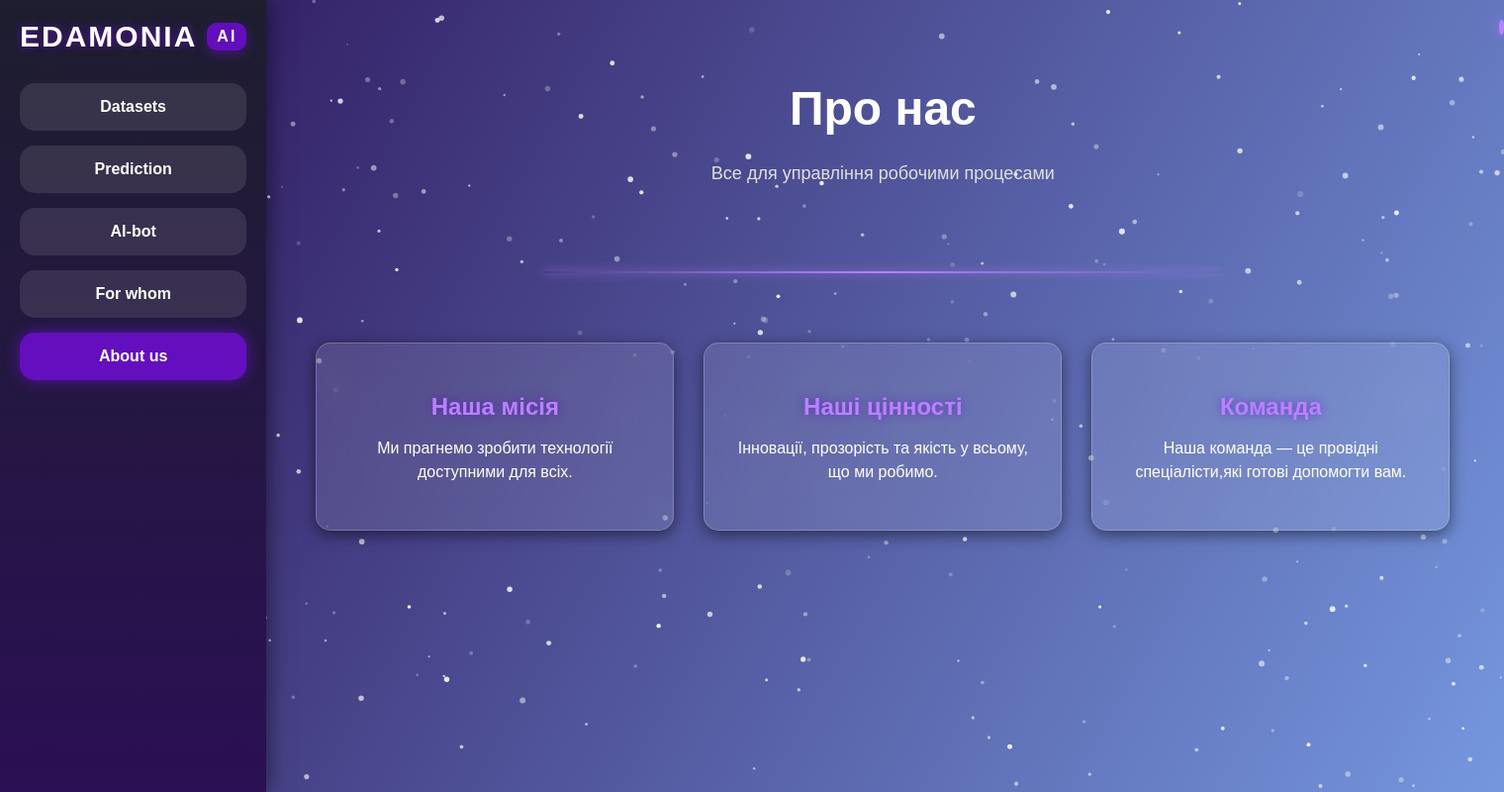
After one commit to Yura0Bodnar/Edamonia_FrontEnd, a FastAPI app: template templates/about_us.html in a window 1520 px wide. The commit adds this page. Shown: the whole page at 99% size. Run offline with FastAPI, Linux system fonts and the light colour scheme; the template is opened without the code that fills it, so the values that code supplies are empty.

```diff
--- /dev/null
+++ b/static/about_us.css
@@ -0,0 +1,185 @@
+/* Загальні стилі */
+body {
+    margin: 0;
+    padding: 0;
+    font-family: 'Poppins', sans-serif;
+    display: flex;
+    height: 100vh;
+    background: linear-gradient(120deg, #2b1055, #7597de);
+    color: white;
+    overflow: hidden;
+}
+
+
+/* Фонове полотно для зірок */
+#starCanvas {
+    position: fixed;
+    top: 0;
+    left: 0;
+    z-index: -1; /* За іншими елементами */
+}
+
+/* Ліва панель */
+.left-panel {
+    width: 20%;
+    background: linear-gradient(180deg, #1e1e2f, #2b1055);
+    display: flex;
+    flex-direction: column;
+    align-items: center;
+    padding: 20px;
+    box-shadow: 2px 0 20px rgba(0, 0, 0, 0.5);
+}
+
+.logo {
+    font-size: 26px;
+    font-weight: bold;
+    color: #fff;
+    margin-bottom: 30px;
+    text-transform: uppercase;
+    letter-spacing: 2px;
+    text-shadow: 0 0 8px rgba(100, 15, 189, 0.8);
+}
+
+.logo a {
+    display: flex;
+    align-items: center;
+    text-decoration: none;
+    gap: 10px;
+}
+
+.logo a:hover .logo-text, .logo a:hover .ai-badge {
+    transform: scale(1.1);
+    box-shadow: 0px 6px 15px rgba(100, 15, 189, 0.8);
+}
+
+.logo-text {
+    font-size: 30px;
+    font-weight: bold;
+    color: #ffffff;
+    text-transform: uppercase;
+    letter-spacing: 2px;
+}
+
+.ai-badge {
+    background-color: #640fbd;
+    color: white;
+    border-radius: 10px;
+    padding: 5px 10px;
+    font-size: 16px;
+    box-shadow: 0px 4px 12px rgba(100, 15, 189, 0.5);
+    transition: transform 0.3s ease, box-shadow 0.3s ease;
+}
+
+/* Навігація */
+.nav-menu {
+    width: 100%;
+}
+
+.nav-item {
+    display: block;
+    padding: 15px 20px;
+    margin-bottom: 15px;
+    text-decoration: none;
+    color: #fff;
+    font-weight: 600;
+    border-radius: 15px;
+    text-align: center;
+    background: rgba(255, 255, 255, 0.1);
+    transition: transform 0.3s ease, background 0.3s ease;
+}
+
+.nav-item:hover {
+    background: rgba(255, 255, 255, 0.3);
+    transform: scale(1.1);
+}
+
+.nav-item.active {
+    background: #640fbd;
+    color: white;
+    box-shadow: 0 0 15px rgba(100, 15, 189, 0.8);
+}
+header {
+    display: flex;
+    flex-direction: column;
+    align-items: center;
+    margin-bottom: 20px;
+}
+
+
+/* Стилі для основного контенту */
+.main-content {
+    flex: 1;
+    display: flex;
+    flex-direction: column;
+    align-items: center;
+    padding: 50px;
+}
+
+header h1 {
+    font-size: 48px;
+
+    margin-bottom: 10px;
+}
+
+header p {
+    font-size: 18px;
+    color: #e0e0e0;
+
+}
+
+/* Картки з футуристичним дизайном */
+.cards {
+    display: flex;
+    justify-content: space-around;
+    gap: 30px;
+    margin-top: 20px;
+}
+
+.card {
+    background: rgba(255, 255, 255, 0.1);
+    border: 1px solid rgba(255, 255, 255, 0.2);
+    backdrop-filter: blur(15px);
+    box-shadow: 0 4px 15px rgba(0, 0, 0, 0.5);
+    border-radius: 15px;
+    padding: 30px;
+    width: 300px;
+    text-align: center;
+    color: white;
+    transition: transform 0.5s ease, box-shadow 0.5s ease;
+}
+
+.card:hover {
+    transform: translateY(-15px) scale(1.05);
+    box-shadow: 0 0 20px rgba(100, 15, 189, 0.8), 0 0 30px rgba(100, 15, 189, 0.4);
+}
+
+.card h2 {
+    font-size: 24px;
+    margin-bottom: 10px;
+    color: #b882ff;
+    text-shadow: 0 0 10px rgba(100, 15, 189, 0.6);
+}
+
+.card p {
+    font-size: 16px;
+    line-height: 1.5;
+}
+
+.divider {
+    margin: 50px auto;
+    height: 2px;
+    width: 60%;
+    background: linear-gradient(90deg, transparent, #b882ff, transparent);
+    box-shadow: 0 0 10px rgba(184, 130, 255, 0.8);
+    animation: pulseGlow 2s infinite alternate;
+}
+
+.neon-dot {
+    width: 15px;
+    height: 15px;
+    background: #b882ff;
+    border-radius: 50%;
+    box-shadow: 0 0 15px #b882ff, 0 0 30px #8b5cf6;
+    animation: pulseDot 1.5s infinite alternate;
+    margin: 20px auto;
+}
--- /dev/null
+++ b/static/about_us.js
@@ -0,0 +1,69 @@
+const canvas = document.getElementById('starCanvas');
+const ctx = canvas.getContext('2d');
+
+canvas.width = window.innerWidth;
+canvas.height = window.innerHeight;
+
+const stars = [];
+const numStars = 150;
+
+// Клас для зірок
+class Star {
+    constructor() {
+        this.x = Math.random() * canvas.width;
+        this.y = Math.random() * canvas.height;
+        this.radius = Math.random() * 2 + 1; // Більші зірки
+        this.alpha = Math.random() * 0.8 + 0.2; // Прозорість від 0.2 до 1
+        this.speed = Math.random() * 0.5 + 0.2;
+    }
+
+    draw() {
+        ctx.save();
+        ctx.globalAlpha = this.alpha;
+        ctx.beginPath();
+        ctx.arc(this.x, this.y, this.radius, 0, Math.PI * 2);
+        ctx.fillStyle = 'rgba(255, 255, 255, 0.9)'; // Яскраві білі зірки
+        ctx.fill();
+        ctx.restore();
+    }
+
+    update() {
+        this.y += this.speed;
+        if (this.y > canvas.height) {
+            this.y = -this.radius;
+            this.x = Math.random() * canvas.width;
+        }
+    }
+}
+
+// Ініціалізація зірок
+function initStars() {
+    for (let i = 0; i < numStars; i++) {
+        stars.push(new Star());
+    }
+}
+
+// Анімація зірок
+function animateStars() {
+    ctx.clearRect(0, 0, canvas.width, canvas.height);
+    stars.forEach(star => {
+        star.update();
+        star.draw();
+    });
+    requestAnimationFrame(animateStars);
+}
+
+// Оновлення розміру canvas
+function resizeCanvas() {
+    canvas.width = window.innerWidth;
+    canvas.height = window.innerHeight;
+    stars.length = 0; // Очищення масиву зірок
+    initStars();
+}
+
+window.addEventListener('resize', resizeCanvas);
+
+// Виклик функцій
+resizeCanvas();
+initStars();
+animateStars();
--- /dev/null
+++ b/templates/about_us.html
@@ -0,0 +1,58 @@
+<!DOCTYPE html>
+<html lang="en">
+<head>
+    <meta charset="UTF-8">
+    <meta name="viewport" content="width=device-width, initial-scale=1.0">
+    <title>About us | EdamoniaAI</title>
+    <link rel="stylesheet" href="../static/about_us.css">
+</head>
+<body>
+    <!-- Фонові зірки -->
+    <canvas id="starCanvas"></canvas>
+
+    <!-- Ліва панель -->
+    <div class="left-panel">
+        <div class="logo">
+            <a href="index.html">
+                <span class="logo-text">Edamonia</span>
+                <span class="ai-badge">AI</span>
+            </a>
+        </div>
+        <nav class="nav-menu">
+            <a href="dataset.html" class="nav-item">Datasets</a>
+            <a href="prediction.html" class="nav-item">Prediction</a>
+            <a href="ai-bot.html" class="nav-item">AI-bot</a>
+            <a href="#" class="nav-item">For whom</a>
+            <a href="about_us.html" class="nav-item active">About us</a>
+        </nav>
+    </div>
+
+    <!-- Основний контент -->
+    <div class="main-content">
+        <header>
+            <h1>Про нас</h1>
+            <p>Все для управління робочими процесами</p>
+        </header>
+
+<div class="divider"></div>
+
+        <section class="cards">
+            <div class="card">
+                <h2>Наша місія</h2>
+                <p>Ми прагнемо зробити технології доступними для всіх.</p>
+            </div>
+            <div class="card">
+                <h2>Наші цінності</h2>
+                <p>Інновації, прозорість та якість у всьому, що ми робимо.</p>
+            </div>
+            <div class="card">
+                <h2>Команда</h2>
+                <p>Наша команда — це провідні спеціалісти,які готові допомогти вам.</p>
+            </div>
+        </section>
+    </div>
+<div class="neon-dot"></div>
+
+    <script src="../static/about_us.js"></script>
+</body>
+</html>
--- a/templates/ai-bot.html
+++ b/templates/ai-bot.html
@@ -29,7 +29,7 @@
             <a href="prediction.html" class="nav-item">Prediction</a>
             <a href="ai-bot.html" class="nav-item active">AI-bot</a>
             <a href="#" class="nav-item">For whom</a>
-            <a href="#" class="nav-item">About us</a>
+            <a href="about_us.html" class="nav-item">About us</a>
         </nav>
     </div>
 
--- a/templates/dataset.html
+++ b/templates/dataset.html
@@ -29,7 +29,7 @@
             <a href="prediction.html" class="nav-item">Prediction</a>
             <a href="ai-bot.html" class="nav-item">AI-bot</a>
             <a href="#" class="nav-item">For whom</a>
-            <a href="#" class="nav-item">About us</a>
+            <a href="about_us.html" class="nav-item">About us</a>
         </nav>
     </div>
 
--- a/templates/prediction.html
+++ b/templates/prediction.html
@@ -20,7 +20,7 @@
             <a href="prediction.html" class="nav-item active">Prediction</a>
             <a href="ai-bot.html" class="nav-item">AI-bot</a>
             <a href="#" class="nav-item">For whom</a>
-            <a href="#" class="nav-item">About us</a>
+            <a href="about_us.html" class="nav-item">About us</a>
         </nav>
     </div>
 
```
